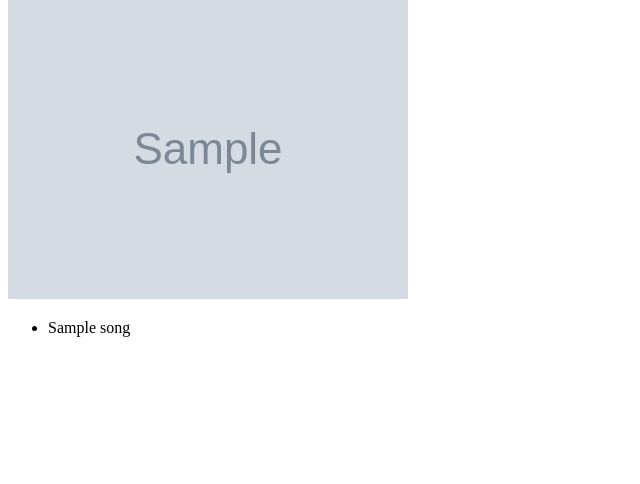
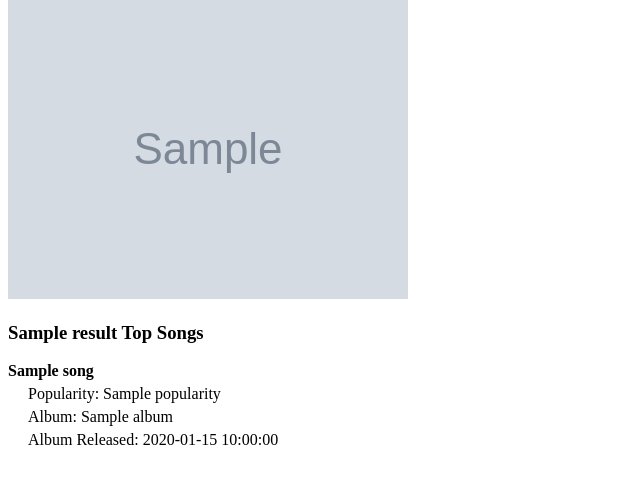
Before and after one commit to noahmorin/DevOps-Final-Project, a Flask app: template templates/artistResults.html in a window 1280 px wide. Shown: the part 290-774 px from the top of the page, without its empty margins (0-640 px from the left). Run offline with Flask 3, Linux system fonts and the light colour scheme; the template is opened without the code that fills it: most values are stand-ins (such as "Sample title", 1, 10 or a date in 2020); grey boxes marked "Sample" are stand-in pictures.

Commit message:
modified html templates, styling, and top tracks function

```diff
--- a/app.py
+++ b/app.py
@@ -1,5 +1,6 @@
 from flask import Flask, render_template, request
 from searchArtist import artist_results
+from artistTopTracks import get_artist_top_tracks
 
 app = Flask(__name__)
 
@@ -12,6 +13,7 @@ def search_artist_route():
     if request.method == 'POST':
         artistName = request.form['artist']  # Get the artist name from the form in the searchArtist.html template
         results = artist_results(artistName)
-        return render_template('artistResults.html', results=results)  # Render results.html and pass variables to the template
+        songs = get_artist_top_tracks(artistName)
+        return render_template('artistResults.html', results=results, songs=songs)  # Render results.html and pass variables to the template
     else:
         return render_template('searchArtist.html')
--- /dev/null
+++ b/static/css/artistResults.css
@@ -0,0 +1,9 @@
+.song-list {
+    margin-bottom: 10px;
+    list-style-type: none;
+}
+
+.song-list div {
+    margin-top: 5px;
+    margin-left: 20px;
+}
--- a/templates/artistResults.html
+++ b/templates/artistResults.html
@@ -1,5 +1,5 @@
 {% extends "base.html" %}
-{% block content %}
+    {% block content %}
     <h1>Search Results</h1>
     <div>
         <h2>{{ results.name }}</h2>
@@ -12,10 +12,14 @@
             <img src="{{ results.images[0].url }}" alt="Artist Image">
         {% endif %}
 
-        <ul>
-            {% for song in songs %}
-                <li>{{ song }}</li>
-            {% endfor %}
-        </ul>
+        <h3>{{ results.name }} Top Songs</h3>
+        {% for song in songs %}
+            <li class="song-list">
+                <b>{{ song.name }}</b>
+                <div>Popularity: {{ song.popularity }}</div>
+                <div>Album: {{ song.album }} </div>
+                <div>Album Released: {{ song.release_date }}</div>
+            </li>
+        {% endfor %}
     </div>
 {% endblock %}
--- a/templates/base.html
+++ b/templates/base.html
@@ -5,6 +5,7 @@
 <html>
     <head>
         <title>Title</title>
+        <link rel="stylesheet" href="../static/css/artistResults.css">
     </head>
     <body>
         <nav>
```
Also changed, not shown: artistTopTracks.py (added, +34 -0 lines).
